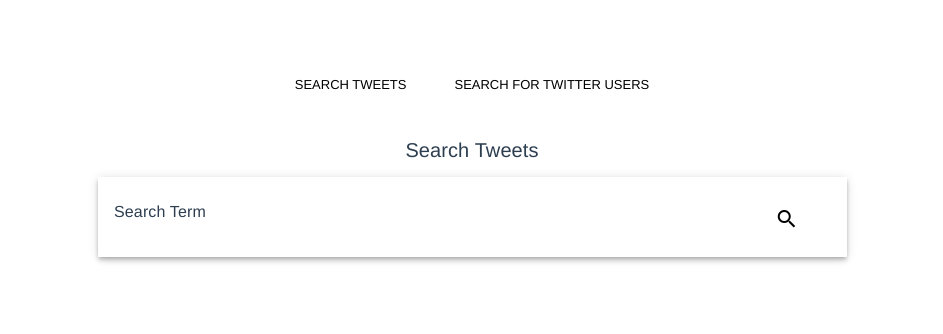
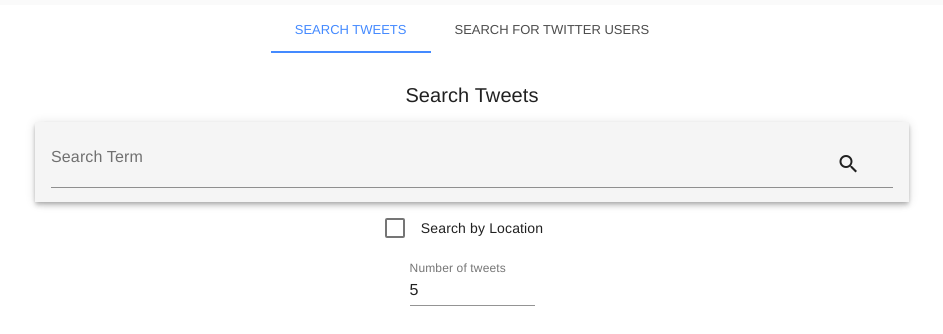
Before and after one commit to mayerxc/vue-twitter-webpack, a Vue app: page / in a window 1280 px wide. Shown: the top 334 px of the page, without its empty margins (168-1111 px from the left). Built offline with nearby package versions, Linux system fonts and the light colour scheme.

Commit message:
Fix Vue Material and adding in number of tweets/location

```diff
--- a/src/App.vue
+++ b/src/App.vue
@@ -1,12 +1,11 @@
 <template>
   <div id="app">
     <div>
-
       <md-tabs md-alignment="centered">
         <md-tab md-label="Search Tweets">
           <h1 class="md-title">Search Tweets</h1>
           <div class="md-layout md-alignment-top-center">
-            <md-toolbar class="md-layout-item md-size-60 md-small-size-75 md-xsmall-size-100 md-layout md-alignment-top-center">
+            <md-toolbar class="md-layout-item md-size-70 md-small-size-95 md-xsmall-size-100 md-layout md-alignment-top-center">
 
               <md-field>
                 <label>Search Term</label>
@@ -18,18 +17,39 @@
               </md-field>
             </md-toolbar>
           </div>
-          <md-content class="md-layout md-alignment-top-center md-size-60">
+          <md-checkbox v-model="searchLocation">Search by Location</md-checkbox>
+          <div class="md-layout md-alignment-top-center">
+            <md-content class="md-layout-item md-size-10 md-small-size-40 md-xsmall-size-90">
+              <md-field >
+                <label>Number of tweets</label>
+                <md-input v-model="tweetSearchNumber" type="number">{{tweetSearchNumber}}</md-input>
+              </md-field>
+            </md-content>
+          </div>
+          <div class="md-layout md-alignment-top-center">
+            <md-card class="md-layout-item md-size-70 md-small-size-95 md-xsmall-size-100">
+              <md-content>
+                <md-progress-spinner
+                  v-if="showSpinner"
+                  :md-diameter="100"
+                  :md-stroke="10"
+                  md-mode="indeterminate"
+                >
+                </md-progress-spinner>
                 <div class="md-layout md-alignment-top-center" v-if="showTweets">
                   <div class="md-layout-item" v-for="tweet in tweetArr" >
                     <Tweet
                       :id="tweet.id_str"
                       :options="{width:'275', align:'center'}"
                     >
-                  <md-progress-spinner :md-diameter="100" :md-stroke="10" md-mode="indeterminate"></md-progress-spinner>
+                      <md-progress-spinner :md-diameter="30" :md-stroke="3" md-mode="indeterminate"></md-progress-spinner>
                     </Tweet>
                   </div>
                 </div>
               </md-content>
+            </md-card>
+          </div>
+
         </md-tab>
         <md-tab  md-label="Search for Twitter Users">
           <div>
@@ -48,7 +68,7 @@
 
             <md-content class="md-layout md-alignment-top-center md-size-60">
               <div class="md-layout md-alignment-top-center" v-if="showUsers">
-                <div class="md-layout-item" v-for="user in userArr" >
+                <div class="md-layout-item" v-for="user in userArr">
                   <timeline
                     :id="user.screen_name"
                     :sourceType="'profile'"
@@ -68,13 +88,7 @@
 
     </div>
 
-
-
     <!-- style="display:flex; flex-direction: row; align-items:flex-start; justify-content:space-around;flex-wrap:wrap;" -->
-
-
-
-
 
 
   </div>
@@ -86,6 +100,8 @@
 import Timeline from 'vue-tweet-embed/timeline';
 import AnotherComponent from './components/AnotherComponent';
 import HelloWorld from './components/HelloWorld.vue';
+
+
 import Vue from 'vue'
 import VueMaterial from 'vue-material'
 import 'vue-material/dist/vue-material.min.css'
@@ -104,8 +120,11 @@
     return {
       search: "",
       searchUser: "",
+      tweetSearchNumber: 5,
       showTweets: false,
       showUsers: false,
+      showSpinner: false,
+      searchLocation: false,
       tweetArr: [],
       userArr: [],
     }
@@ -114,12 +133,14 @@
   methods: {
     getTweets: function() {
       let self = this;
+      self.showSpinner = true;
       self.showTweets = false;
       self.tweetArr = [];
       let url = `https://twitter-backend.herokuapp.com/query?search=${this.search}`;
       // let url = `http://localhost:3000/query?search=${this.search}`
       axios.get(url).then(function(response){
         console.log(response);
+        self.showSpinner = false;
         self.tweetArr = response.data.statuses
         self.showTweets = true;
       })
@@ -127,12 +148,14 @@
 
     getUsers: function () {
       let self = this;
+      self.showSpinner = true;
       self.userArr = [];
       self.showUsers = false;
       let url = `https://twitter-backend.herokuapp.com/user?user=${this.searchUser}`;
       // let url = `http://localhost:3000/user?user=${this.searchUser}`;
       axios.get(url).then( function(response) {
-        console.log(response)
+        console.log(response);
+        self.showSpinner = false;
         self.userArr = response.data
         self.showUsers = true;
       })
@@ -148,7 +171,7 @@
   -moz-osx-font-smoothing: grayscale;
   text-align: center;
   color: #2c3e50;
-  margin-top: 60px;
+  margin-top: 5px;
 }
 Tweet {
   /* display: block; */
--- a/src/main.js
+++ b/src/main.js
@@ -3,6 +3,12 @@
 
 Vue.config.productionTip = false;
 
+import VueMaterial from 'vue-material'
+import 'vue-material/dist/vue-material.min.css'
+import 'vue-material/dist/theme/default.css'
+
+Vue.use(VueMaterial)
+
 new Vue({
   render: h => h(App),
 }).$mount('#app');
```
Lines whose indentation alone changed are shown as unchanged.
